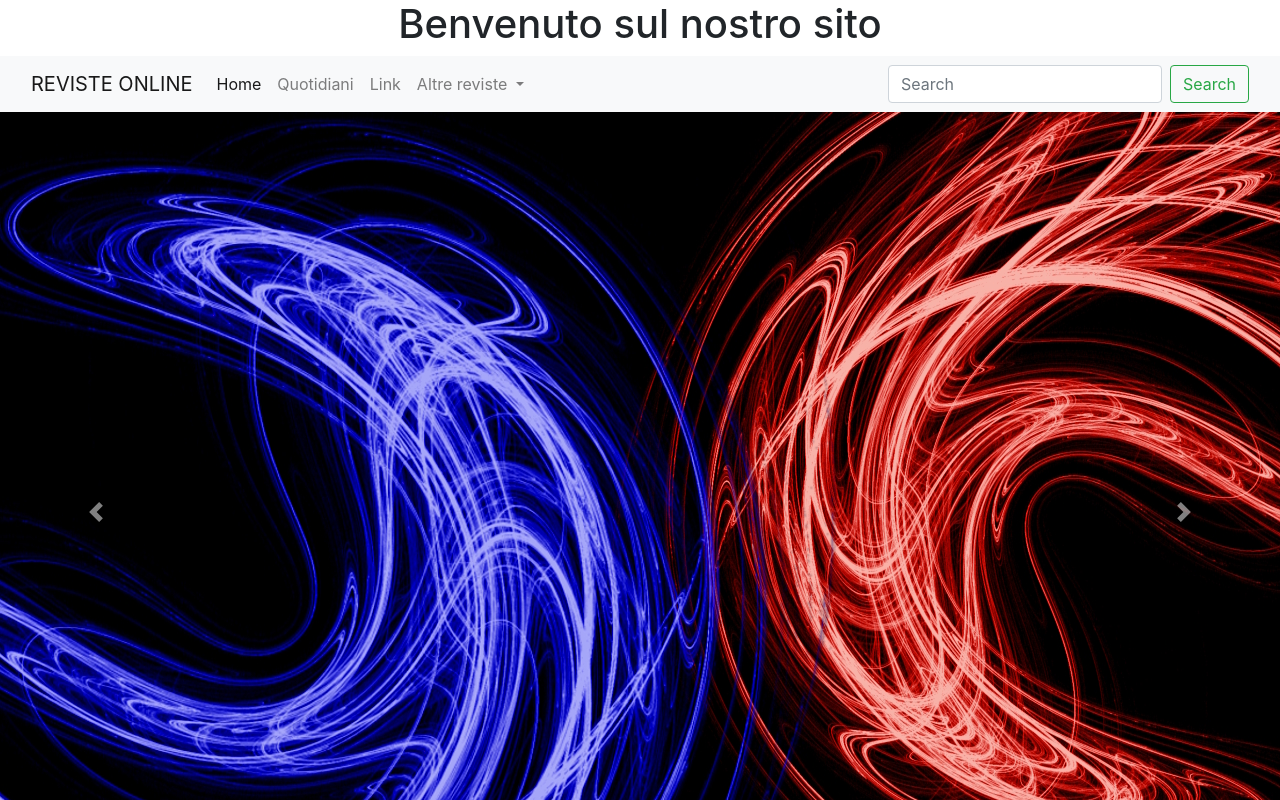
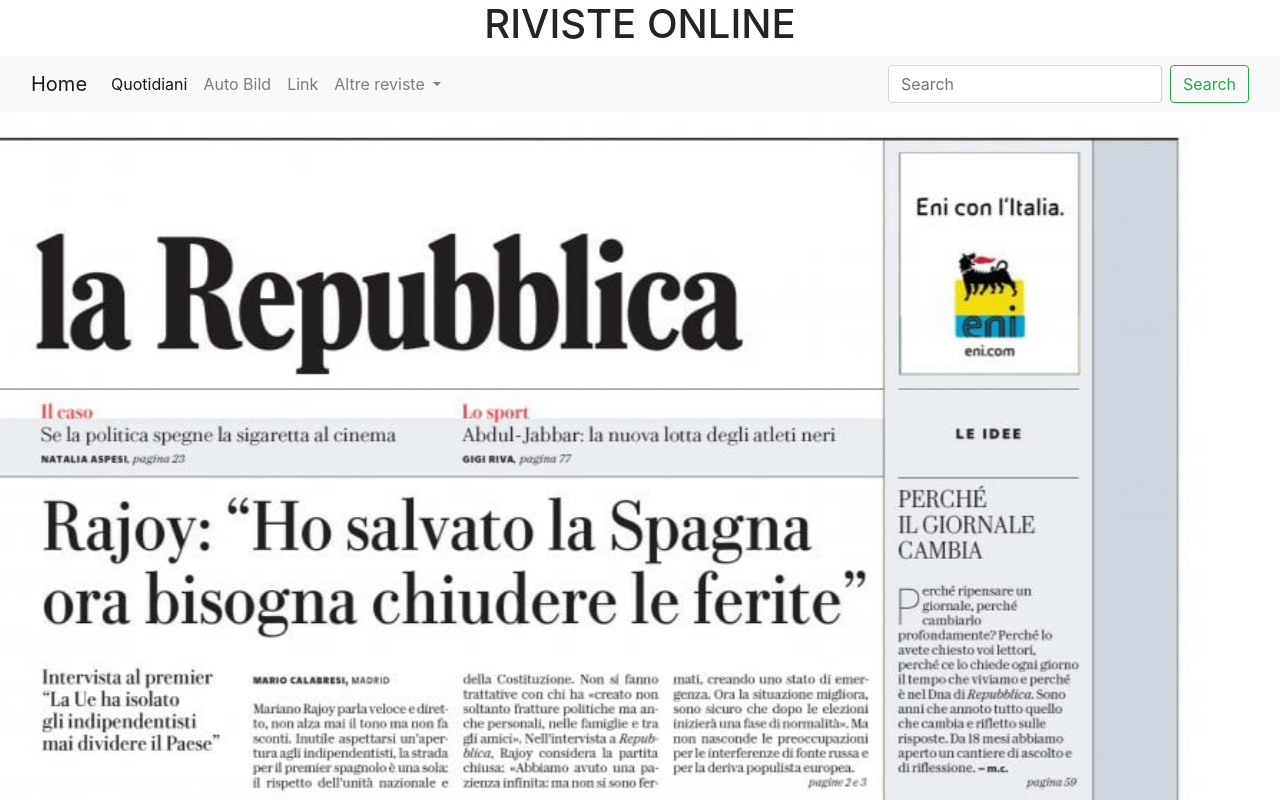
Before and after one commit to MichelePetruzzi/project_riviste, a website built with webpack: page index.html in a window 1280 px wide. Shown: the top 800 px of the page. Built offline with nearby package versions, Linux system fonts and the light colour scheme; files whose address does not match are found by name.

Commit message:
commit 7

```diff
--- a/aliases.js
+++ b/aliases.js
@@ -5,6 +5,7 @@
 		"@node_modules": path.resolve(__dirname, 'node_modules'),
 		"@js": path.resolve(__dirname, 'src/js'),
 		"@css": path.resolve(__dirname, 'src/css'),
+		"@img": path.resolve(__dirname), 'src/img'),
 	}
 }
 
--- a/entry_points.js
+++ b/entry_points.js
@@ -15,6 +15,8 @@
 	css: path.join(path.resolve(__dirname). 'src/css'), 'palette.css'),
 	css: path.join(path.resolve(__dirname). 'src/css'), 'spacing.css'),
 	css: path.join(path.resolve(__dirname). 'src/css'), 'tipography.css'),
+	img: path.join(path.resolve(__dirname). 'src/img'),
+
 }
 
 module.exports = obj
--- a/index.html
+++ b/index.html
@@ -8,27 +8,28 @@
 
     <!-- Bootstrap CSS -->
     <link href="https://cdn.jsdelivr.net/npm/bootstrap@5.0.0-beta3/dist/css/bootstrap.min.css" rel="stylesheet" integrity="sha384-eOJMYsd53ii+scO/bJGFsiCZc+5NDVN2yr8+0RDqr0Ql0h+rP48ckxlpbzKgwra6" crossorigin="anonymous">
-    <link rel="stylesheet" type="text/css" href="dist/index.css">
+    <link rel="stylesheet" type="text/css" href="src/colors.css">
+
     <title>Home</title>
   </head>
   <body>
     <div class="hello">
-		<h1 align="center">Benvenuto sul nostro sito</h1>
+		<h1 align="center">RIVISTE ONLINE</h1>
 	</div>
 
 	<nav class="navbar navbar-expand-lg navbar-light bg-light">
 	 <div class="container-fluid">
-	    <a class="navbar-brand" href="#">REVISTE ONLINE</a>
+	    <a class="navbar-brand" href="#">Home</a>
 	    <button class="navbar-toggler" type="button" data-bs-toggle="collapse" data-bs-target="#navbarSupportedContent" aria-controls="navbarSupportedContent" aria-expanded="false" aria-label="Toggle navigation">
 	      <span class="navbar-toggler-icon"></span>
 	    </button>
 	    <div class="collapse navbar-collapse" id="navbarSupportedContent">
 	      <ul class="navbar-nav me-auto mb-2 mb-lg-0">
 	        <li class="nav-item">
-	          <a class="nav-link active" aria-current="page" href="#">Home</a>
+	          <a class="nav-link active" aria-current="page" href="#">Quotidiani</a>
 	        </li>
 	        <li class="nav-item">
-	          <a class="nav-link" href="#">Quotidiani</a>
+	          <a class="nav-link" href="#">Auto Bild</a>
 	        </li>
 	        <li class="nav-item">
 	          <a class="nav-link" href="#">Link</a>
@@ -56,24 +57,36 @@
 	  </div>
 	</nav>
 
-    <div id="carouselExampleControls" class="carousel slide" data-bs-ride="carousel">
+    <div id="carouselExampleIndicators" class="carousel slide" data-bs-ride="carousel">
+  <div class="carousel-indicators">
+    <button type="button" data-bs-target="#carouselExampleIndicators" data-bs-slide-to="0" class="active" aria-current="true" aria-label="Slide 1"></button>
+    <button type="button" data-bs-target="#carouselExampleIndicators" data-bs-slide-to="1" aria-label="Slide 2"></button>
+    <button type="button" data-bs-target="#carouselExampleIndicators" data-bs-slide-to="2" aria-label="Slide 3"></button>
+  </div>
   <div class="carousel-inner">
     <div class="carousel-item active">
-      <img src="sfondo1.jpg" class="d-block w-100" alt="Mountain View">
-    </div> <!-- class="img-fluid" -->
+      <img src="001637035-5993abbc-ecd3-4b30-8d79-21d52388052a.jpg" class="d-block w-100" alt="Mountain View">
     </div>
- 	<button class="carousel-control-prev" type="button" data-bs-target="#carouselExampleControls" data-bs-slide="prev">
+    <div class="carousel-item">
+      <img src="corriere-della-sera_0c775fd2034d8208d7f3dfe49c2296a120210420.png" class="d-block w-100" alt="Mountain View">
+    </div>
+    <div class="carousel-item">
+      <img src="prima-pagina-MESSAGGERO_GPEG-e1507040819887-400x600.jpg" class="d-block w-100" alt="Mountain View">
+    </div>
+  </div>
+  <button class="carousel-control-prev" type="button" data-bs-target="#carouselExampleIndicators" data-bs-slide="prev">
     <span class="carousel-control-prev-icon" aria-hidden="true"></span>
     <span class="visually-hidden">Previous</span>
   </button>
-  	<button class="carousel-control-next" type="button" data-bs-target="#carouselExampleControls" data-bs-slide="next">
+  <button class="carousel-control-next" type="button" data-bs-target="#carouselExampleIndicators" data-bs-slide="next">
     <span class="carousel-control-next-icon" aria-hidden="true"></span>
     <span class="visually-hidden">Next</span>
   </button>
 </div>
+
 	<br><br>
+
 	<form>
-
 	<h3 align="center"> Login Utente</h3>
 
 	<table align="center">
```
Also changed, not shown: sfondo1.jpg (deleted), src/img/01-2015-coperta.jpg (renamed from 01-2015-coperta.jpg), src/img/6bab90258b953abd4a6e06d789c23757.jpg (renamed from 6bab90258b953abd4a6e06d789c23757.jpg), src/img/auto_bild_slovenia.jpg (renamed from auto_bild_slovenia.jpg), src/img/b2d36b1d644e61ab6d1cbb82b9f8dcae.jpg (renamed from b2d36b1d644e61ab6d1cbb82b9f8dcae.jpg), src/img/portada-auto-bild-2213217.jpg (renamed from portada-auto-bild-2213217.jpg), src/img/unnamed.jpg (renamed from unnamed.jpg), src/img/vanzare-reviste.jpg (renamed from vanzare-reviste.jpg). Lines whose indentation alone changed are shown as unchanged.
